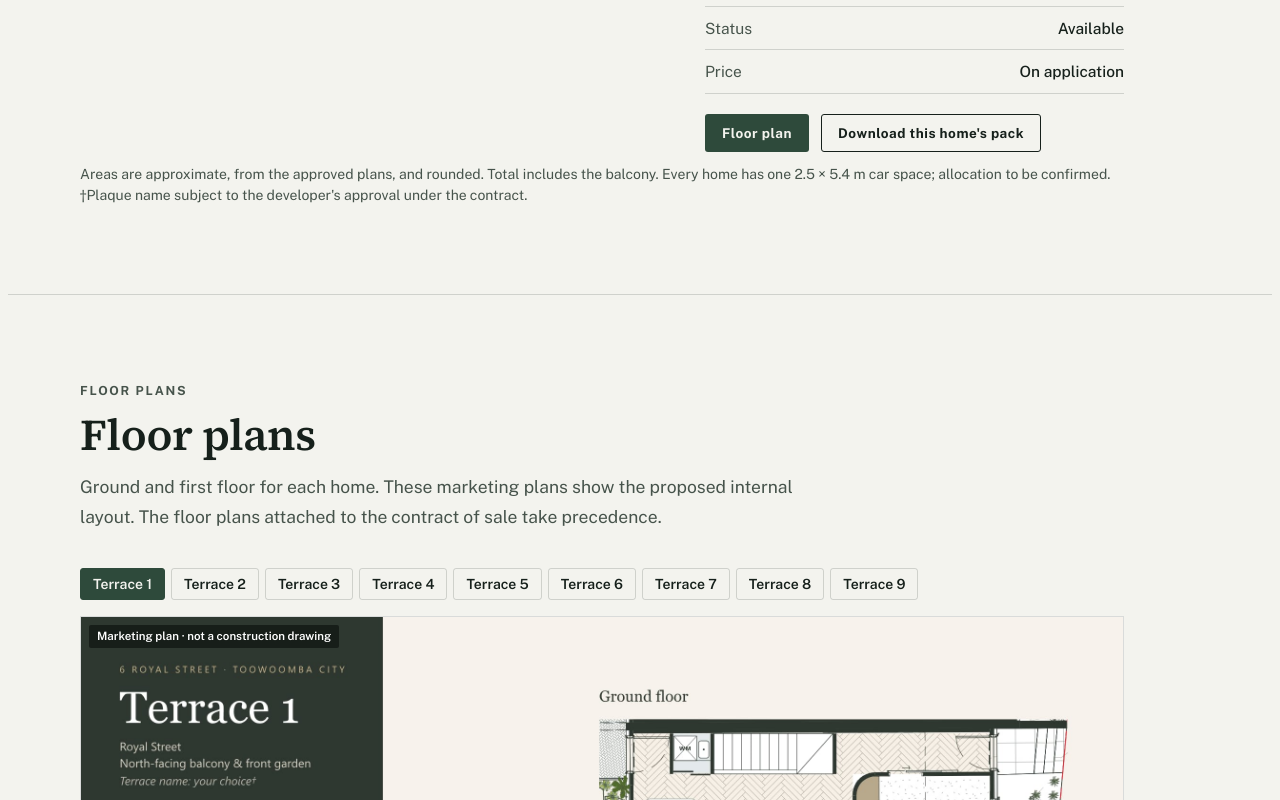
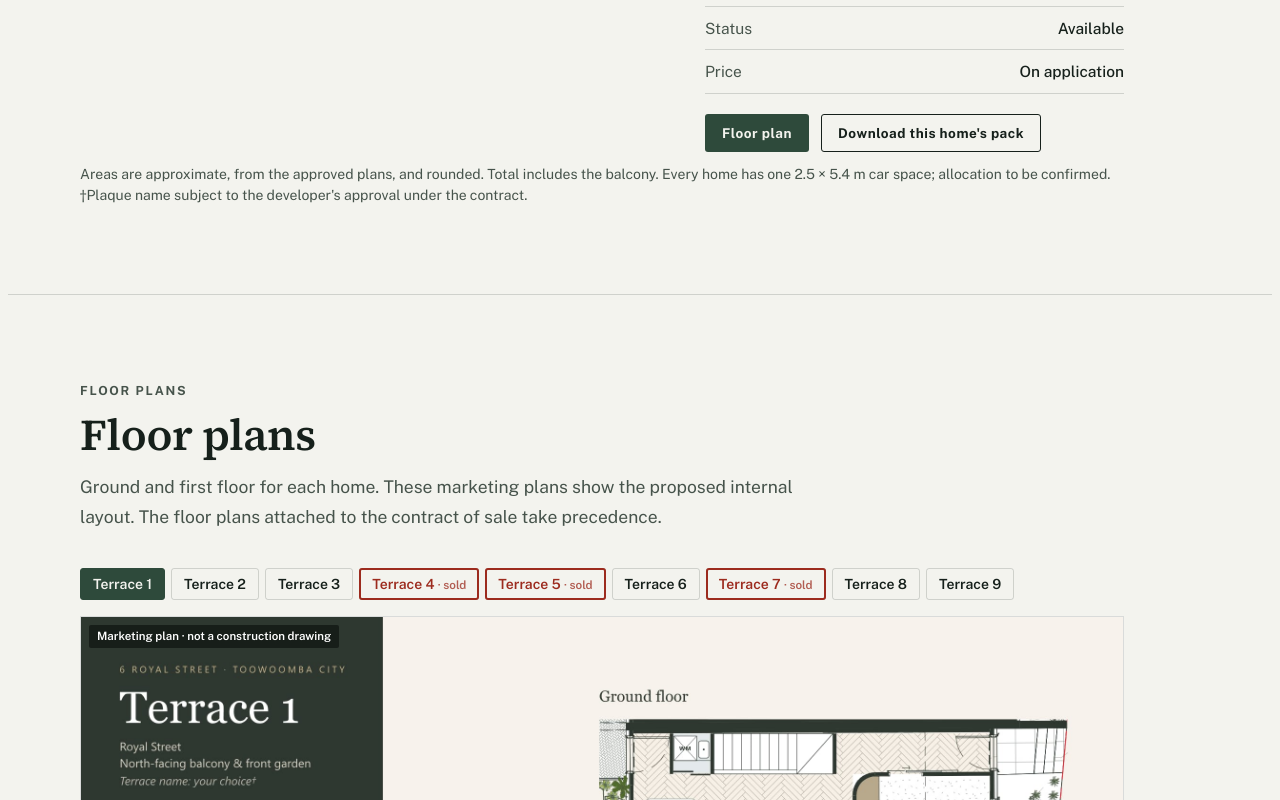
Before and after one commit to Carters-Group/royalterraces, a plain HTML site: page index.html in a window 1280 px wide. Shown: the part 5154-5954 px from the top of the page. Drawn offline with nearby package versions, Linux system fonts and the light colour scheme.

Commit message:
Mark Terraces 4, 5 and 7 as Sold with red outline (v59)
Co-Authored-By: Claude Opus 5.5 <noreply@anthropic.com>

```diff
--- a/index.html
+++ b/index.html
@@ -165,10 +165,11 @@ section{scroll-margin-top:24px}
 .plan polygon:hover{fill:rgba(168,129,74,.22)}
 .plan polygon.on{fill:rgba(168,129,74,.45);stroke:#8A6532}
 .plan polygon.dim{fill:rgba(243,243,238,.55)}
-.plan polygon.uc{fill:rgba(156,43,30,.18)}
+.plan polygon.uc{fill:rgba(156,43,30,.18);stroke:#9C2B1E;stroke-width:2.5}   /* v59 SOLD (Trent 24 Nov 2026): red outline */
 .plan polygon.uc.on{fill:rgba(156,43,30,.32);stroke:#9C2B1E}
 .badge{display:inline-block;font:700 11px var(--body);letter-spacing:.08em;text-transform:uppercase;color:#fff;background:#9C2B1E;padding:3px 7px;border-radius:2px;justify-self:start}
-.home.uc{opacity:.78}
+#fptabs button.uc{outline:2px solid #9C2B1E;outline-offset:-2px;color:#9C2B1E}   /* v59 SOLD */
+.home.uc{opacity:.85;outline:2px solid #9C2B1E;outline-offset:-2px}   /* v59 SOLD: red outline */
 .plan-note{margin-top:8px;font-size:13px;color:var(--ink-2)}
 .card{display:grid;gap:14px;min-width:0}
 .plaque{justify-self:start;border:1px solid var(--ink);outline:1px solid var(--ink);outline-offset:4px;padding:8px 22px 7px;margin:5px;text-align:center}
@@ -681,7 +682,7 @@ const UNITS=[
  {n:7,street:"Snell Street",aspect:"West-north-west facing balcony and a private rear courtyard",bed:2,bath:"2",gf:49.5,ff:53.8,bal:11.6,court:5.5,total:114.9,star:7.9},
  {n:8,street:"Snell Street",aspect:"West-north-west facing balcony",bed:2,bath:"2",gf:49.5,ff:53.8,bal:11.6,total:114.9,star:7.8},
  {n:9,street:"Brown Lane",aspect:"One-bedroom courtyard home with an east-facing private courtyard",bed:1,bath:"1 + powder",gf:34.4,ff:36.3,bal:null,court:25.11,total:70.6,star:8.4}
-].map(u=>({...u,name:"Terrace "+u.n,uc:[].includes(u.n)}));
+].map(u=>({...u,name:"Terrace "+u.n,uc:[4,5,7].includes(u.n)   /* v59 (Trent 24 Nov 2026): Terraces 4, 5 and 7 SOLD */}));
 const FOOT={"1":[[1348.2,1123.8],[1615.8,1154.8],[1602,1274.2],[1406.7,1274],[1400.7,1273.4],[1402.8,1255.5],[1333.9,1247.5]],"2":[[1363.1,988.1],[1648.4,1021.1],[1632.7,1156.7],[1347.4,1123.7]],"3":[[1378.7,853],[1674.9,887.3],[1659.3,1022.4],[1363.1,988.1]],"4":[[1404.9,719.2],[1710.4,754.5],[1694.8,889.6],[1389.2,854.3]],"5":[[1420.5,584.1],[1725.6,619.4],[1709.9,754.5],[1404.9,719.2]],"6":[[598,790.8],[598,496.2],[736.7,496.2],[736.7,790.8]],"7":[[736.7,790.8],[736.7,496.2],[872.8,496.2],[872.8,790.8]],"8":[[872.8,817.8],[872.8,523.1],[1011.6,523.1],[1011.6,817.8]],"9":[[600.4,898.6],[812.6,898.6],[812.6,1028.8],[600.4,1028.8]]};
 const GALLERY=[
  {f:"whole-facade",g:"out",t:"Royal and Snell Streets",d:"The whole development from the corner"},
@@ -717,18 +718,18 @@ const svg=$("#plan-svg"),fptabs=$("#fptabs"),list=$("#homelist")||document.creat
 UNITS.forEach(u=>{
   const p=document.createElementNS(NS,"polygon");
   p.setAttribute("points",FOOT[u.n].map(q=>q.join(",")).join(" "));
-  p.dataset.n=u.n;if(u.uc)p.classList.add("uc");p.setAttribute("tabindex","0");p.setAttribute("role","button");p.setAttribute("aria-label",u.name+(u.uc?", under contract":""));
-  const t=document.createElementNS(NS,"title");t.textContent=u.name+(u.uc?" · Under contract":"");p.appendChild(t);
+  p.dataset.n=u.n;if(u.uc)p.classList.add("uc");p.setAttribute("tabindex","0");p.setAttribute("role","button");p.setAttribute("aria-label",u.name+(u.uc?", sold":""));
+  const t=document.createElementNS(NS,"title");t.textContent=u.name+(u.uc?" · Sold":"");p.appendChild(t);
   p.addEventListener("click",()=>pick(u.n));
   p.addEventListener("keydown",e=>{if(e.key==="Enter"||e.key===" "){e.preventDefault();pick(u.n)}});
   svg.appendChild(p);
 
-  const f=document.createElement("button");f.type="button";f.dataset.n=u.n;f.innerHTML=u.name+(u.uc?` <small style="font-weight:600;opacity:.75">· under contract</small>`:"");
+  const f=document.createElement("button");f.type="button";f.dataset.n=u.n;if(u.uc)f.classList.add("uc");f.innerHTML=u.name+(u.uc?` <small style="font-weight:600;opacity:.75">· sold</small>`:"");
   f.addEventListener("click",()=>pick(u.n));fptabs.appendChild(f);
   const h=document.createElement("button");h.type="button";h.className="home";h.dataset.n=u.n;h.dataset.street=u.street;
-  h.className="home"+(u.uc?" uc":"");h.innerHTML=`${u.uc?`<span class="badge">Under contract</span>`:""}<span class="st">${u.street==="Brown Lane"?"Courtyard home":u.street.replace(" Street"," St")}</span><b>${u.name}</b><span class="m">${u.bed} bed · ${u.bath} bath · ${fmt(u.total)} m²</span><span class="m">${u.star.toFixed(1)} ★ energy</span>`;
+  h.className="home"+(u.uc?" uc":"");h.innerHTML=`${u.uc?`<span class="badge">Sold</span>`:""}<span class="st">${u.street==="Brown Lane"?"Courtyard home":u.street.replace(" Street"," St")}</span><b>${u.name}</b><span class="m">${u.bed} bed · ${u.bath} bath · ${fmt(u.total)} m²</span><span class="m">${u.star.toFixed(1)} ★ energy</span>`;
   h.addEventListener("click",()=>{pick(u.n);go($("#plan"))});list.appendChild(h);
-  const o=document.createElement("option");o.textContent=u.name+(u.uc?" (under contract)":"");sel.appendChild(o);
+  const o=document.createElement("option");o.textContent=u.name+(u.uc?" (sold)":"");sel.appendChild(o);
 });
 document.querySelectorAll("#filters button").forEach(b=>b.addEventListener("click",()=>{
   const f=b.dataset.f;
@@ -748,7 +749,7 @@ function pick(n,fill=true){
   if(u.bal!=null) out.push(["Balcony",fmt(u.bal)+" m²"]);
   if(u.court) out.push([n===9?"Private courtyard":"Rear courtyard",fmt(u.court)+" m²"]);
   card.innerHTML=`
-    ${u.uc?`<span class="badge">Under contract</span>`:""}<div class="plaque"><small>${n===9?"Courtyard home":"Your name here"}</small><span>${u.name}</span></div>
+    ${u.uc?`<span class="badge">Sold</span>`:""}<div class="plaque"><small>${n===9?"Courtyard home":"Your name here"}</small><span>${u.name}</span></div>
     <p class="where">${u.street} · ${u.aspect}</p>
     <dl class="spec">
       <dt>Bedrooms</dt><dd>${u.bed}</dd><dt>Bathrooms</dt><dd>${u.bath}</dd>
@@ -757,7 +758,7 @@ function pick(n,fill=true){
       <dt>Total incl. balcony</dt><dd>${fmt(u.total)} m²</dd>
       <dt>Car space</dt><dd>1 × 2.5 × 5.4 m</dd>
       <dt>Energy rating</dt><dd>${u.star.toFixed(1)} ★</dd>
-      <dt>Status</dt><dd>${u.uc?"Under contract":"Available"}</dd>
+      <dt>Status</dt><dd>${u.uc?"Sold":"Available"}</dd>
       <dt>Price</dt><dd>${u.uc?"–":"On application"}</dd>
     </dl>
     <div class="ctas"><a class="btn btn-dark" href="#plans">Floor plan</a><a class="btn btn-outline" href="#register" data-pack="${u.n}">${u.uc?"Ask about similar homes":"Download this home's pack"}</a></div>`;
```
